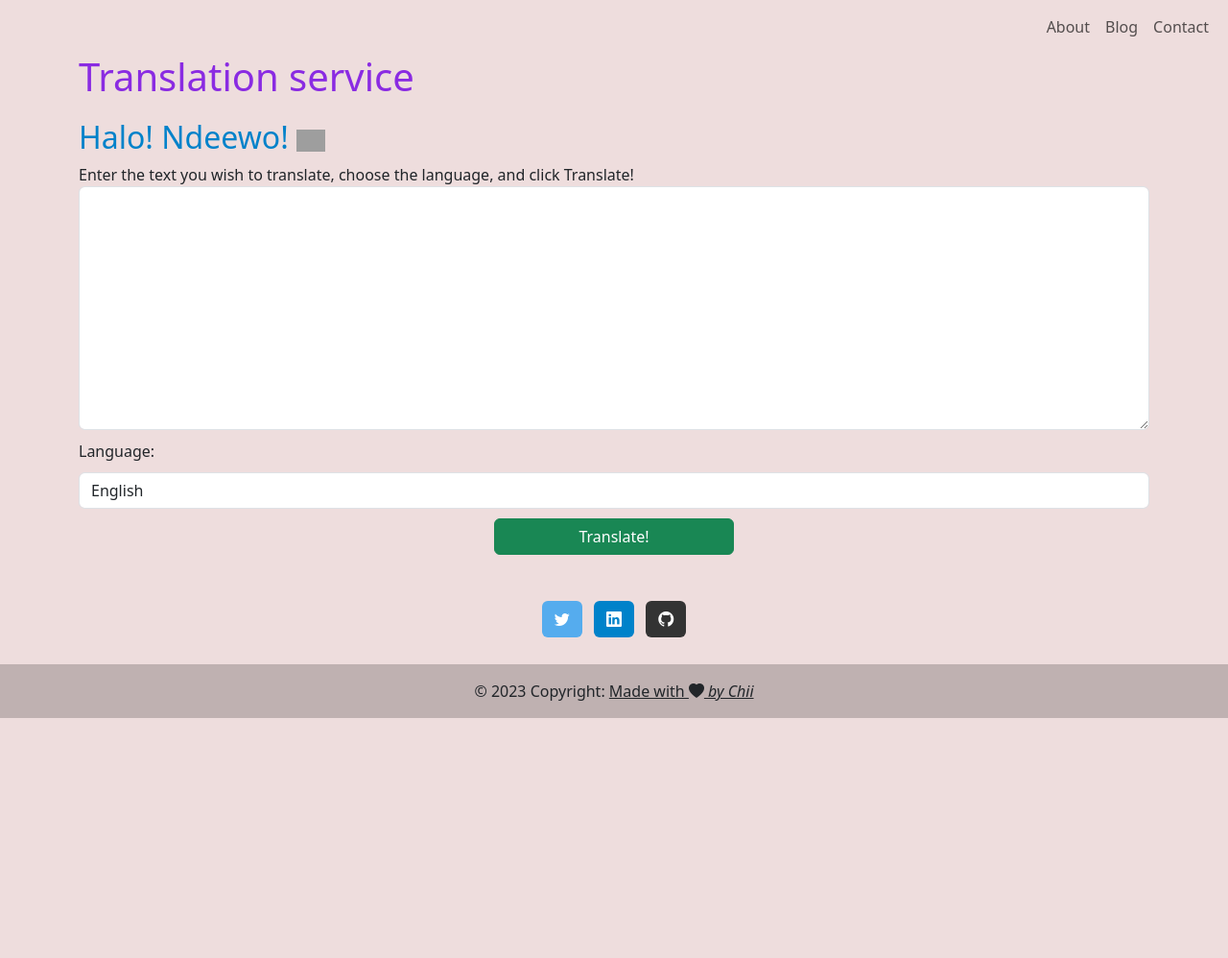
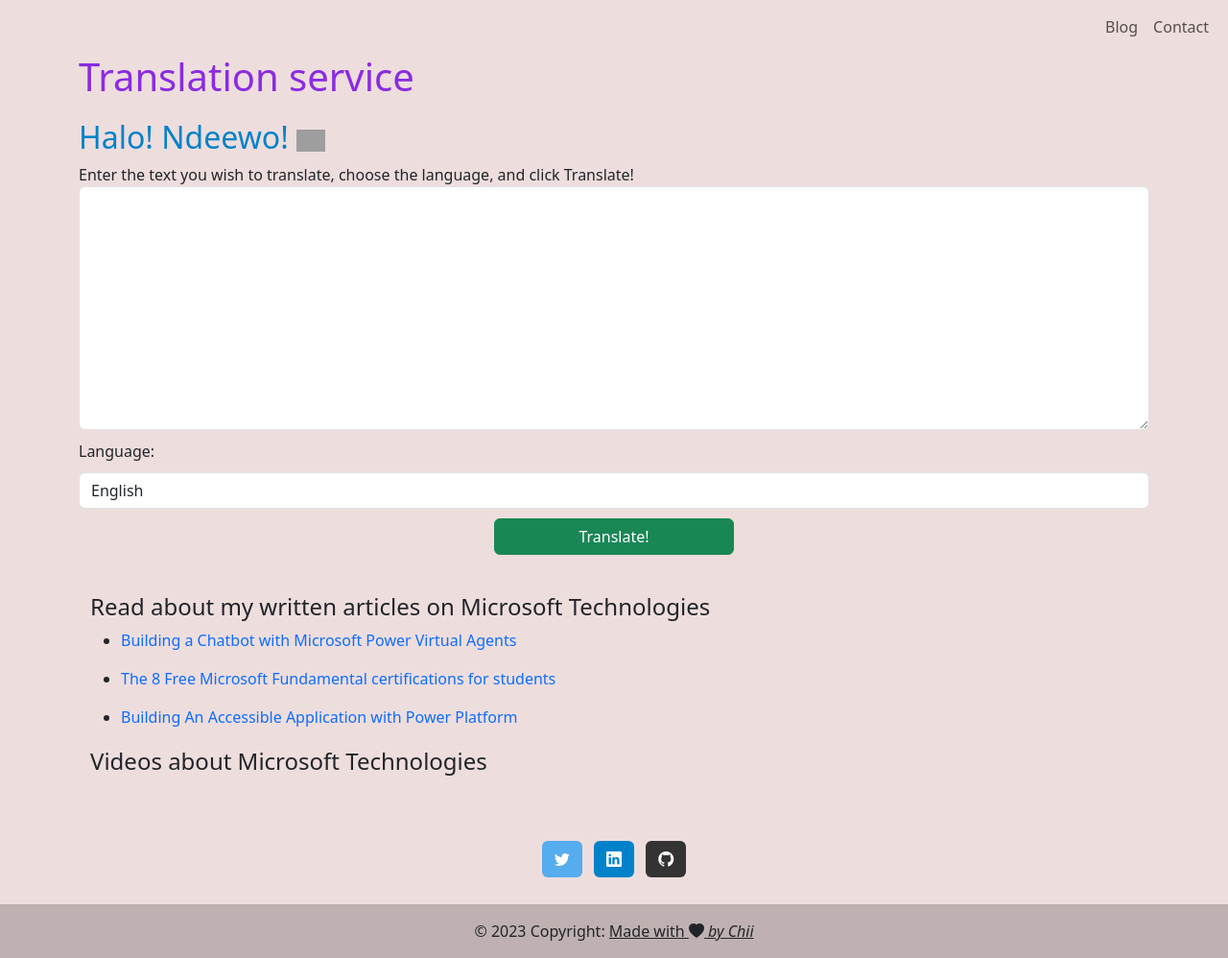
Before and after one commit to slightlybae/TranslatebyChii-WebApp, a Flask app: page / in a window 1280 px wide. Shown: the whole page at 96% size. Before the commit the page ends 748 px from the top, so only its background shows below. Run offline with Flask 2, Linux system fonts and the light colour scheme; grey boxes are pictures that could not be loaded.

Commit message:
Added Blog Content

```diff
--- a/templates/index.html
+++ b/templates/index.html
@@ -22,11 +22,8 @@
             </button>
             <div class="collapse navbar-collapse justify-content-end" id="navbarNav">
                 <ul class="navbar-nav">
-                    <li class="nav-item text-danger">
-                        <a class="nav-link" href="#">About</a>
-                    </li>
                     <li class="nav-item">
-                        <a class="nav-link" href="blog.html">Blog</a>
+                        <a class="nav-link" href="#section1">Blog</a>
                     </li>
                     <li class="nav-item">
                         <a class="nav-link" href="#section2">Contact</a>
@@ -67,7 +64,6 @@
                         <option value="el">Greek</option>
                         <option value="fr">French</option>
                         <option value="de">German</option>
-                        <option value="hi">Hindi</option>
                         <option value="he">Hebrew</option>
                         <option value="ga">Irish</option>
                         <option value="it">Italian</option>
@@ -98,6 +94,42 @@
                 </div>
             </form>
         </div>
+    </div>
+
+
+    <div id="section1" class="container" style="margin-top: 40px; margin-bottom: 40px;">
+
+        <article class="container-fluid">
+            <h4>Read about my written articles on Microsoft Technologies</h3>
+                <ul>
+                    <li>
+                        <a href="https://beata.hashnode.dev/building-a-chatbot-with-microsoft-power-virtual-agents"
+                            style="text-decoration: none;">
+                            <p> Building a Chatbot with Microsoft Power Virtual Agents</p>
+                        </a>
+                    </li>
+                    <li>
+                        <a style="text-decoration: none;"
+                            href="https://beata.hashnode.dev/the-8-free-microsoft-fundamental-certifications-for-students">
+                            <p> The 8 Free Microsoft Fundamental certifications for students</p>
+                        </a>
+                    </li>
+                    <li>
+                        <a style="text-decoration: none;"
+                            href="https://techcommunity.microsoft.com/t5/educator-developer-blog/building-an-accessible-application-with-power-platform/ba-p/3549935">
+                            <p>Building An Accessible Application with Power Platform</p>
+                        </a>
+                    </li>
+                </ul>
+
+
+
+        </article>
+
+        <article class="container-fluid" style="margin-top: 20px;">
+            <h4>Videos about Microsoft Technologies</h3>
+        </article>
+
     </div>
 
 
```
